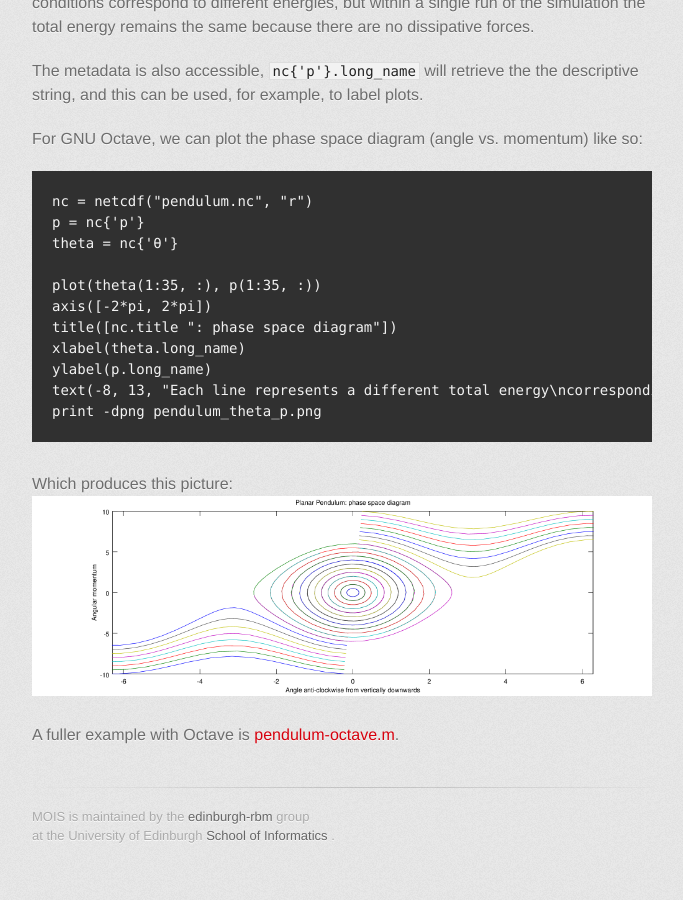
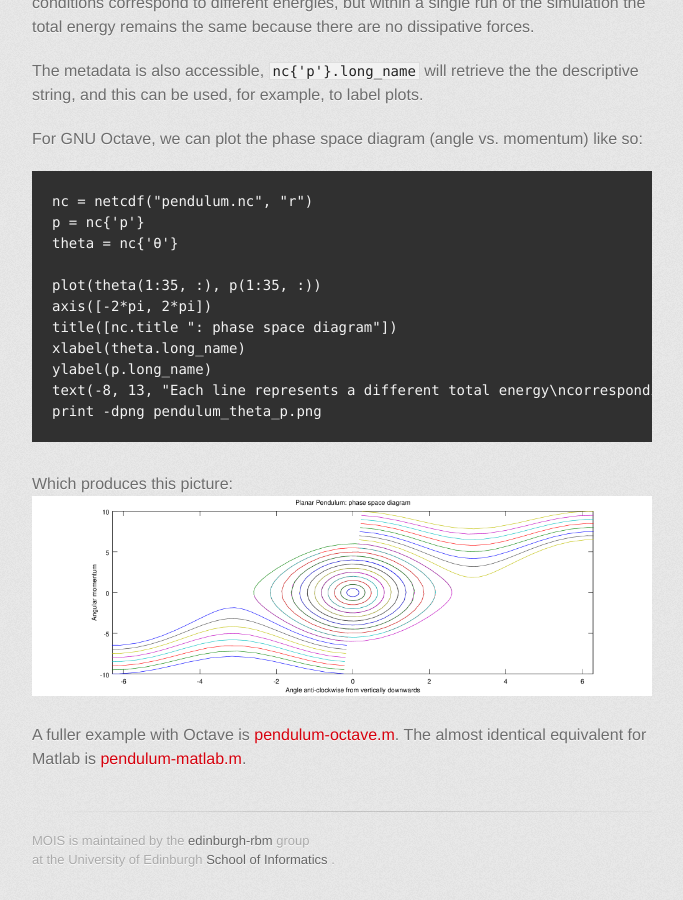
Before and after one commit to edinburgh-rbm/mois-examples, a Jekyll site: the page built from netcdf/index.md, in a window 1280 px wide and 900 px high, scrolled down 1738 px. Shown: the whole window, without its empty margins (298-981 px from the left). Built offline with Jekyll 4.4.1, drawn with Linux system fonts in a browser that asks for light colours; some web fonts are replaced; a script that is not in the unit is left out; before the commit the page ends 2614 px from its top, so only the background shows below that.

Commit message:
add matlab example

```diff
--- a/netcdf/index.md
+++ b/netcdf/index.md
@@ -104,7 +104,8 @@ Which produces this picture:
 ![Phase space diagram](pendulum_theta_p.png)
 
 A fuller example with Octave is
-[pendulum-octave.m](pendulum-octave.m).
+[pendulum-octave.m](pendulum-octave.m). The almost identical
+equivalent for Matlab is [pendulum-matlab.m](pendulum-matlab.m).
 
 [NetCDF]: http://www.unidata.ucar.edu/netcdf
 [GNU Octave]: https://gnu.org/software/octave/
```
Also changed, not shown: 1 other file.
